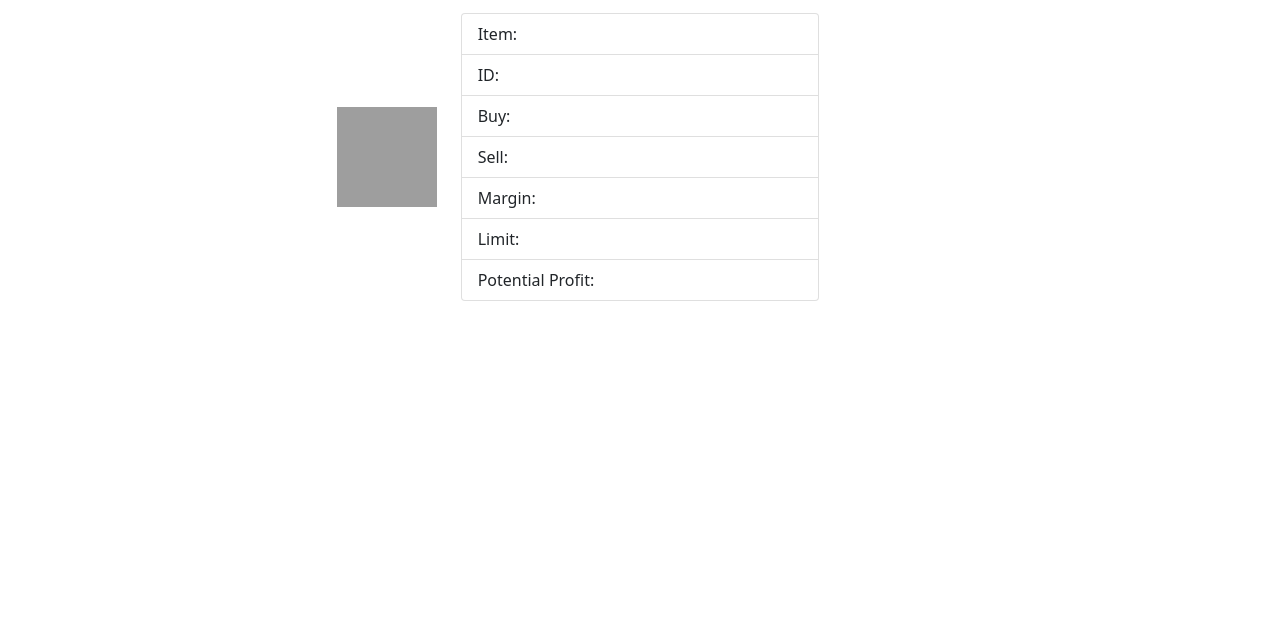
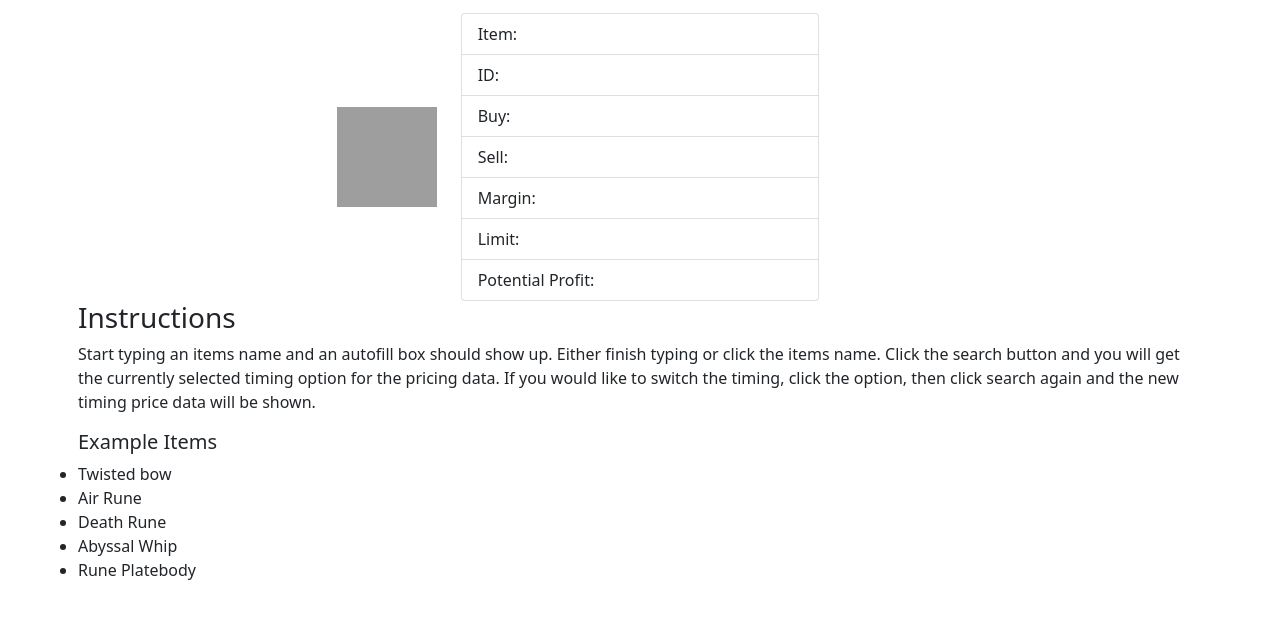
Before and after one commit to ryanducharme/osrs-ge, a plain HTML site: page Index.html in a window 1280 px wide. Shown: the part 111-730 px from the top of the page. Drawn offline with nearby package versions, Linux system fonts and the light colour scheme; no server answers; grey boxes are pictures that could not be loaded.

Commit message:
Added instructions

```diff
--- a/Index.html
+++ b/Index.html
@@ -47,15 +47,18 @@
                 <div class="p-2">
                     <div class="form-check form-check-inline">
 
-                        <input class="form-check-input" type="radio" name="pricingOptions" id="5m-radio-button" value="5m-pricing" checked>
+                        <input class="form-check-input" type="radio" name="pricingOptions" id="5m-radio-button"
+                            value="5m-pricing" checked>
                         <label class="form-check-label" for="">5m</label>
                     </div>
                     <div class="form-check form-check-inline">
-                        <input class="form-check-input" type="radio" name="pricingOptions" id="1h-radio-button" value="1h-pricing">
+                        <input class="form-check-input" type="radio" name="pricingOptions" id="1h-radio-button"
+                            value="1h-pricing">
                         <label class="form-check-label" for="">1h</label>
                     </div>
                     <div class="form-check form-check-inline">
-                        <input class="form-check-input" type="radio" name="pricingOptions" id="24h-radio-button" value="24h-pricing">
+                        <input class="form-check-input" type="radio" name="pricingOptions" id="24h-radio-button"
+                            value="24h-pricing">
                         <label class="form-check-label" for="">24h</label>
                     </div>
                 </div>
@@ -65,7 +68,10 @@
     <div id="ItemData" class="container position-relative p-2">
         <div class="row align-items-center">
             <div class="col">
-                <img id="item-image" class="float-end" src="https://services.runescape.com/m=itemdb_oldschool/obj_big.gif?id=556" alt="" width="100" height="100">
+                <img id="item-image" class="float-end"
+                    src="https://services.runescape.com/m=itemdb_oldschool/obj_big.gif?id=556" alt="" width="100"
+                    height="100">
+
             </div>
             <div class="col">
                 <ul class="list-group">
@@ -84,7 +90,20 @@
 
 
             </div>
-
+            <h3>Instructions</h3>
+            <p>Start typing an items name and an autofill box should show up. Either finish typing or click the
+                items name. Click the search button and you will get the currently selected timing option for the
+                pricing data. If you would like to switch the timing, click the option, then click search again and
+                the new timing price data will be shown.
+            </p>
+            <ul>
+                <h5>Example Items</h5>
+                <li>Twisted bow</li>
+                <li>Air Rune</li>
+                <li>Death Rune</li>
+                <li>Abyssal Whip</li>
+                <li>Rune Platebody</li>
+            </ul>
         </div>
 
 </body>
```
Also changed, not shown: script.js (+6 -6 lines).
